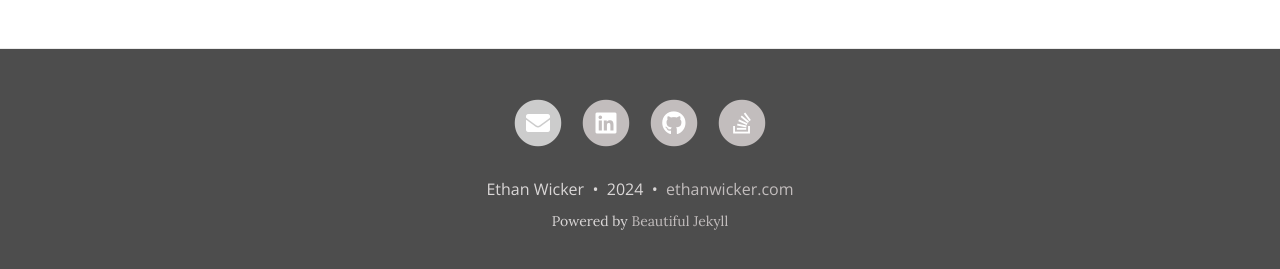
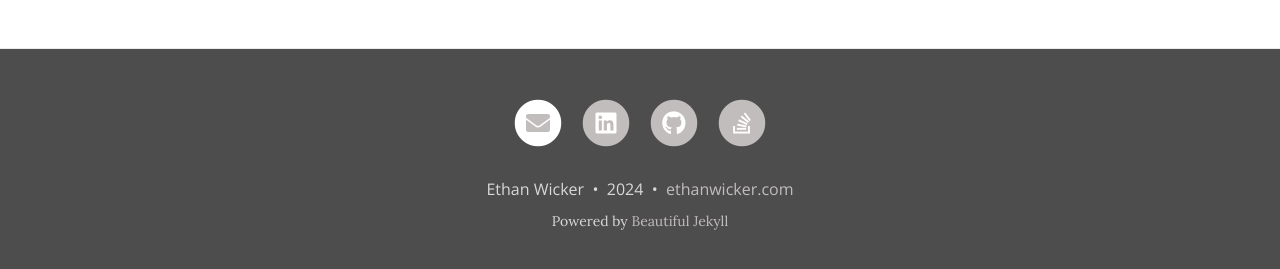
Before and after one commit to ethanwicker/ethanwicker.github.io, a Jekyll site: the page built from index.html, in a window 1280 px wide and 900 px high, scrolled down 3092 px. Shown: the part 618-887 px from the top of the window. Built offline with Jekyll 4.4.1, drawn with Linux system fonts in a browser that asks for light colours; nearby versions of some CDN libraries; the list of posts is cut into pages by our own code.

Commit message:
Update social-networks-links.html

```diff
--- a/_includes/social-networks-links.html
+++ b/_includes/social-networks-links.html
@@ -16,8 +16,8 @@
   <li class="list-inline-item">
     <a href="mailto:{{ site.social-network-links.email }}" title="Email me">
       <span class="fa-stack fa-lg" aria-hidden="true">
-        <i class="fas fa-circle fa-stack-2x" style="color:#cccccc"></i>
-        <i class="fas fa-envelope fa-stack-1x fa-inverse"></i>
+        <i class="fas fa-circle fa-stack-2x" style="color:white"></i>
+        <i class="fas fa-envelope fa-stack-1x"></i>
       </span>
       <span class="sr-only">Email me</span>
    </a>
```
